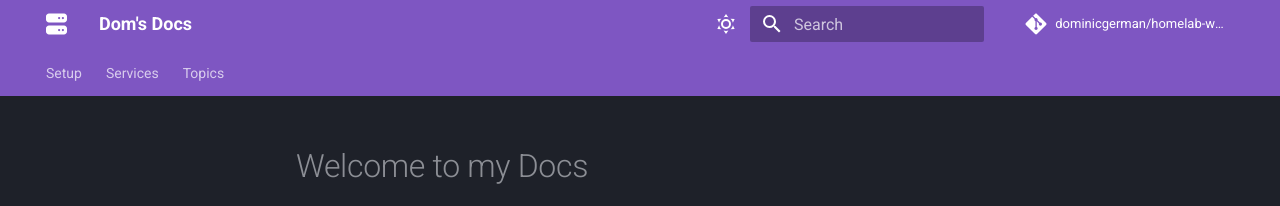
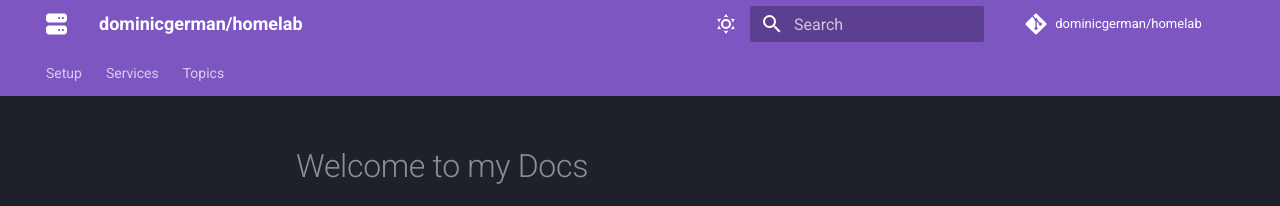
Before and after one commit to dominicgerman/homelab, an MkDocs documentation site: the page built from docs/index.md, in a window 1280 px wide. Shown: the top 206 px of the page. Built offline with MkDocs 1.6.1 and Material for MkDocs 9.7.7, drawn with Linux system fonts in a browser that asks for light colours; comment, search, counter and statistics services are not loaded.

Commit message:
changed site name

```diff
--- a/mkdocs.yml
+++ b/mkdocs.yml
@@ -1,7 +1,7 @@
-site_name: Dom's Docs
+site_name: dominicgerman/homelab
 site_url: https://dominicgerman.github.io/homelab
 repo_url: https://github.com/dominicgerman/homelab
-repo_name: dominicgerman/homelab-wiki
+repo_name: dominicgerman/homelab
 
 theme:
   name: material
```
